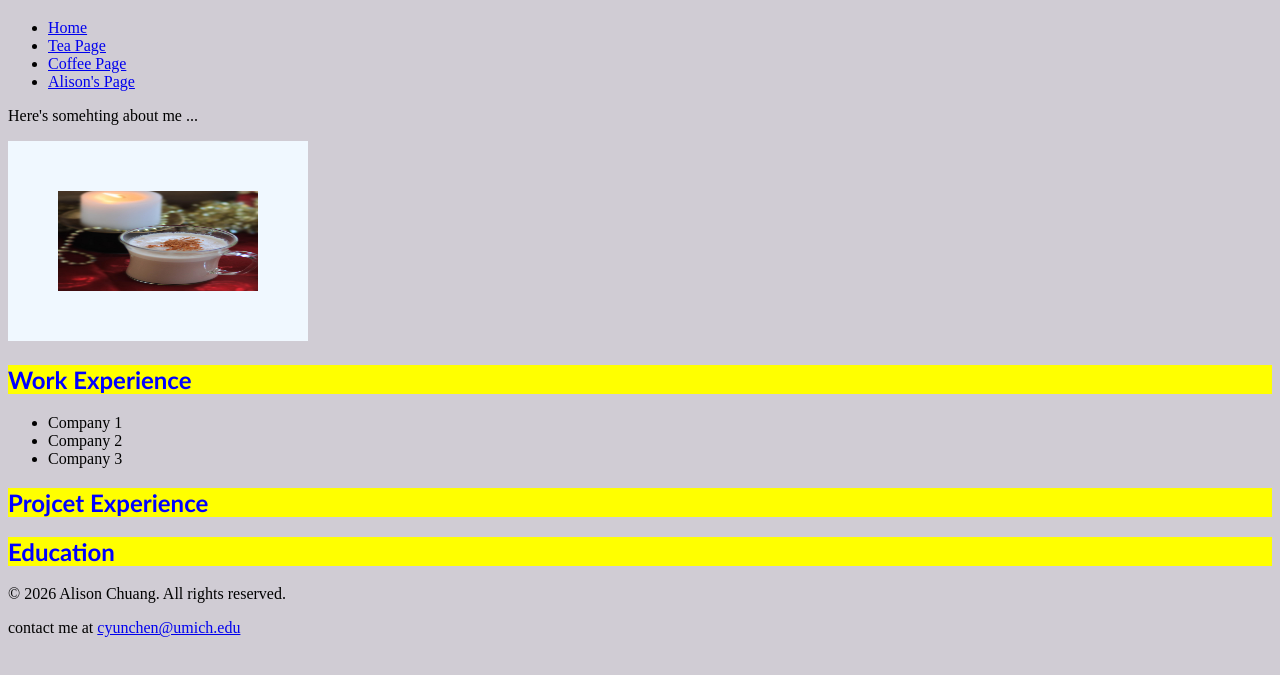
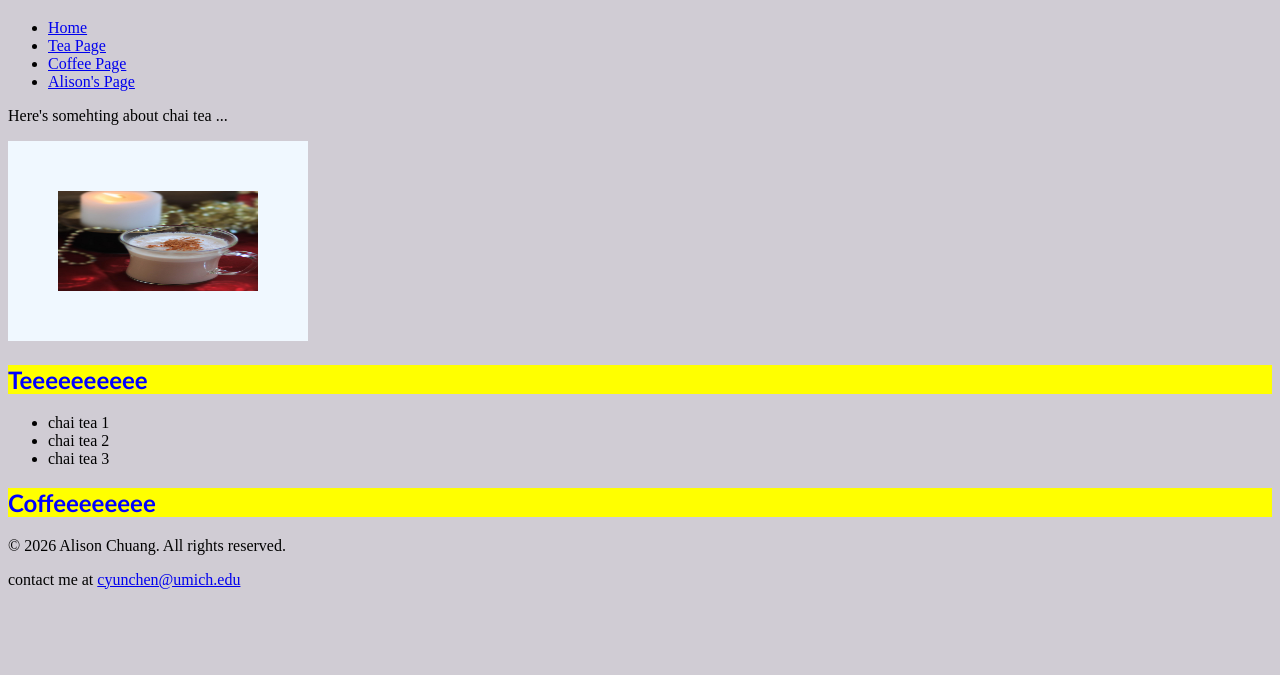
Before and after one commit to cyunchen/discussion_wk3, a plain HTML site: page alison.html in a window 1280 px wide. Shown: the part 63-738 px from the top of the page. Drawn offline with Linux system fonts and the light colour scheme.

Commit message:
modify context

```diff
--- a/alison.html
+++ b/alison.html
@@ -21,18 +21,17 @@
         </nav>
     </header>
     <main>
-        <p>Here's somehting about me ...</p>
+        <p>Here's somehting about chai tea ...</p>
         <img
           src="images/chai_tea.jpg"
           alt="A bup of chai tea on the table">
-        <h2>Work Experience</h2>
+        <h2>Teeeeeeeeee</h2>
         <ul>
-            <li>Company 1</li>
-            <li>Company 2</li>
-            <li>Company 3</li>
+            <li>chai tea 1</li>
+            <li>chai tea 2</li>
+            <li>chai tea 3</li>
         </ul>
-        <h2> Projcet Experience </h2>
-        <h2> Education </h2>
+        <h2> Coffeeeeeeee </h2>
     </main>
 
     <footer>
```
Also changed, not shown: coffee.html (+1 -0 lines), tea.html (+1 -0 lines).
